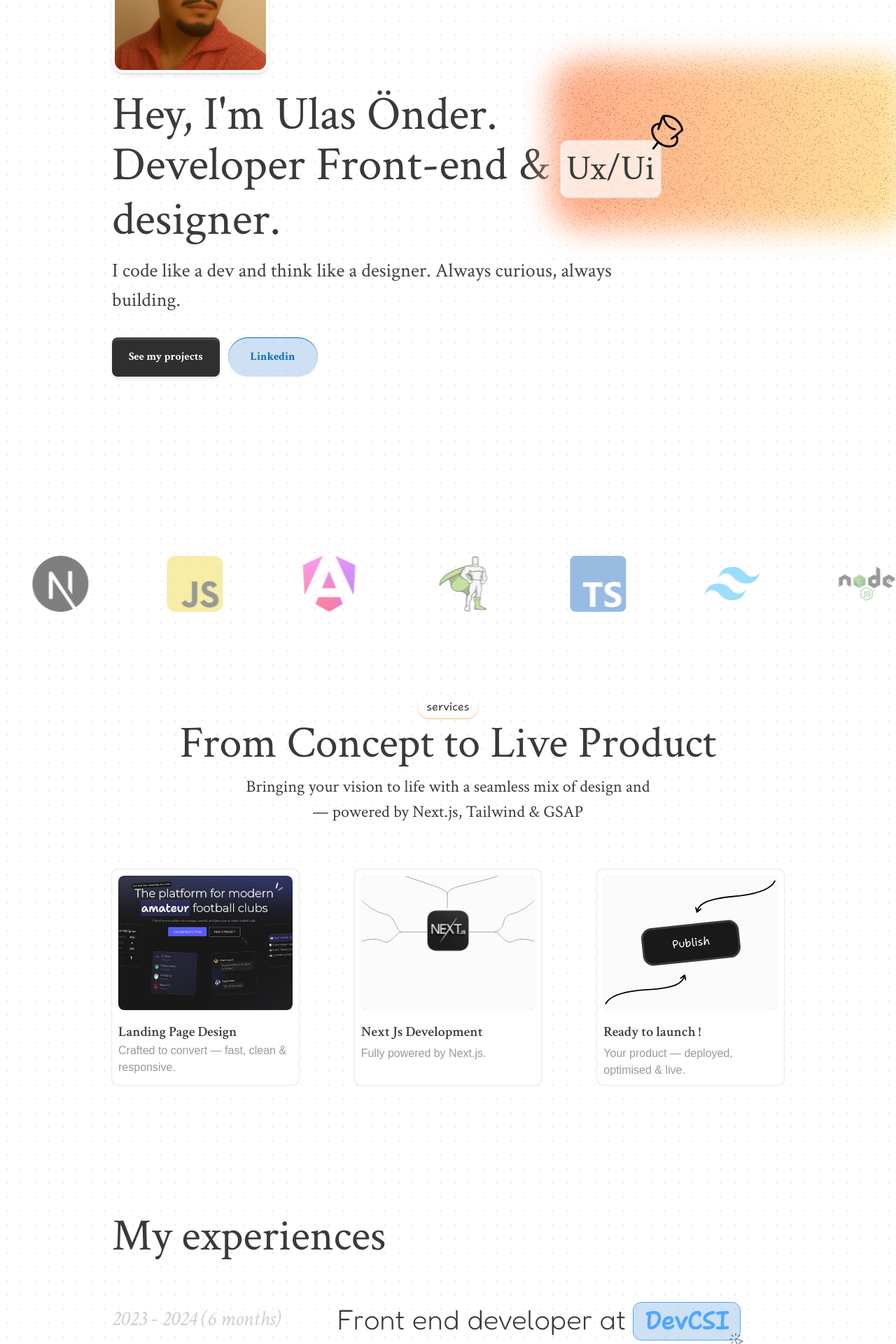
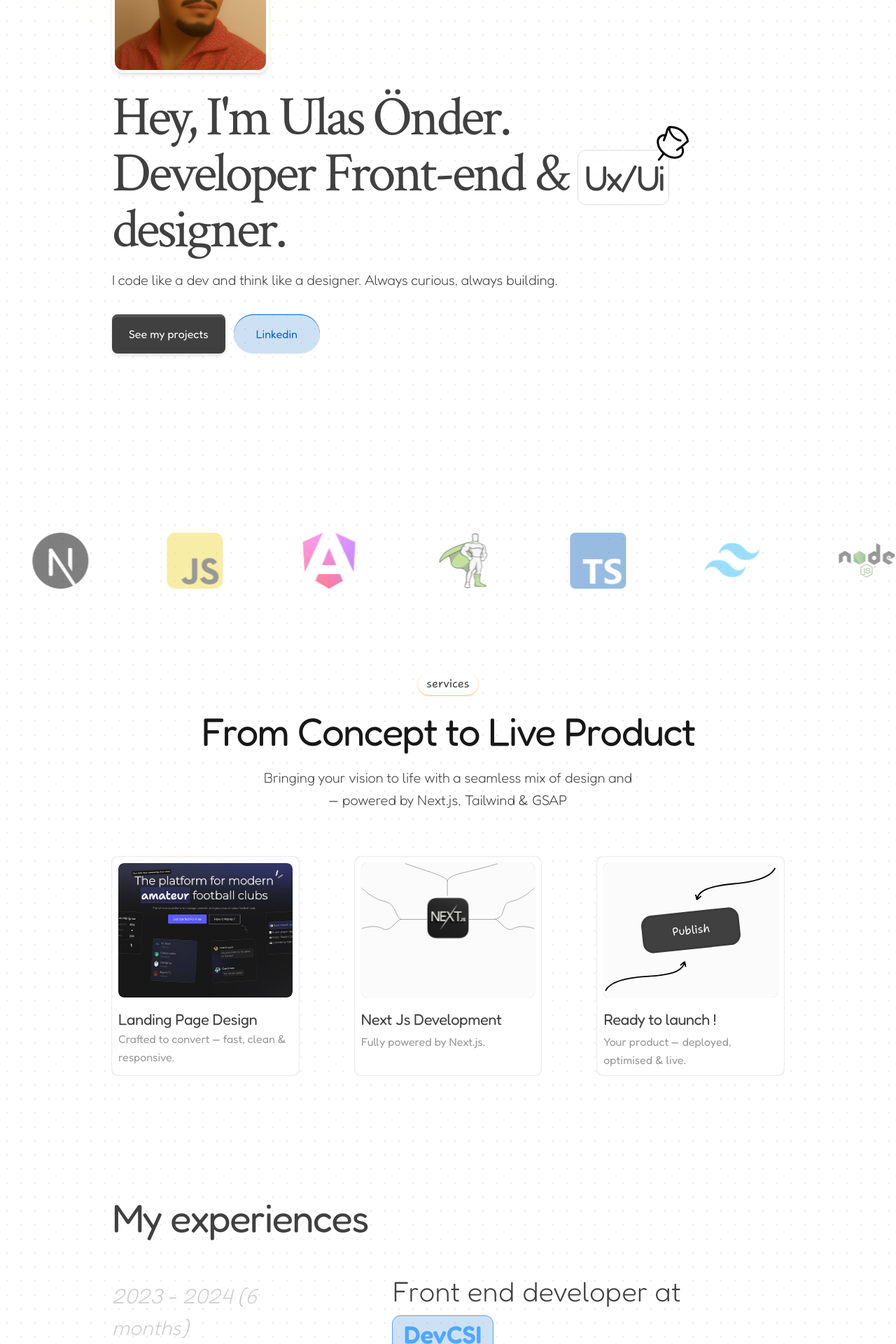
Before and after one commit to Onderito/portfolio-v2, a Next.js app: page / in a window 1280 px wide. Shown: the part 280-2200 px from the top of the page at 70% size. Built offline with nearby package versions, Linux system fonts and the light colour scheme.

Commit message:
changing font and size of text

```diff
--- a/src/app/components/footer.tsx
+++ b/src/app/components/footer.tsx
@@ -19,7 +19,7 @@ export default function Footer() {
           />
         </h2>
 
-        <p className="relative text-center mt-2 lg:mt-6 font-crimson text-base md:text-2xl lg:text-4xl  ">
+        <p className="relative text-center mt-2 lg:mt-6 font-fredoka text-base md:text-2xl lg:text-4xl  ">
           Excited to collaborate together.
           <Image
             className="absolute left-20 md:left-45 xl:left-[32%] w-[100px] md:w-[200px] lg:w-[300px] "
--- a/src/app/components/navbar.tsx
+++ b/src/app/components/navbar.tsx
@@ -50,7 +50,7 @@ export default function Navbar({ sections }: NavbarProps) {
             duration: 0.8,
             ease: easeInOut,
           }}
-          className="font-crimson border-[#DDDDDD] border p-5 xl:p-6 rounded-2xl fixed left-1/2 -translate-x-1/2 top-0 mt-4 z-80 backdrop-blur-md bg-white/70"
+          className="font-fredoka border-[#DDDDDD] border p-5 xl:p-6 rounded-2xl fixed left-1/2 -translate-x-1/2 top-0 mt-4 z-80 backdrop-blur-md bg-white/70"
         >
           <ul className="flex items-center text-2xl xl:text-3xl divide-x divide-[#DDDDDD]">
             {sections.map((section) => (
--- a/src/app/globals.css
+++ b/src/app/globals.css
@@ -12,13 +12,40 @@
   --foreground: #171717;
 }
 
+@layer components {
+  .heading-1 {
+    @apply  text-[32px] leading-10 tracking-[-2px]
+           md:text-[64px] md:leading-tight
+           xl:text-[80px] xl:leading-none xl:tracking-[-0.05em];
+  }
+
+  .heading-2 {
+    @apply  text-[28px] tracking-[-2px]
+           md:text-[48px]
+           xl:text-[56px] xl:tracking-[-0.03em] leading-tight text-foreground;
+  }
+
+  .heading-3 {
+    @apply  text-[18px] tracking-[-0.5px]
+           md:text-[20px] xl:text-[22px] leading-snug text-foreground;
+  }
+
+  .body-text {
+    @apply text-[14px] md:text-[16px] xl:text-[20px]
+           tracking-[-0.01em] leading-relaxed text-gray-600;
+  }
+  .card-text {
+    @apply text-[14px] md:text-[15px] xl:text-[16px]
+           text-gray-600 leading-relaxed;
+  }
+}
+
 @theme inline {
   --color-background: var(--background);
   --color-foreground: var(--foreground);
   --font-sans: var(--font-geist-sans);
   --font-mono: var(--font-geist-mono);
   --font-crimson: "Crimson Text", serif;
-  --font-luckiest: "Luckiest Guy", cursive;
   --font-fredoka: "Fredoka", sans-serif;
   --font-shantell: shantell, sans-serif;
 }
--- a/src/app/section/heroSection.tsx
+++ b/src/app/section/heroSection.tsx
@@ -5,7 +5,7 @@ import { easeInOut, easeOut, motion } from "motion/react";
 export default function HeroSection() {
   return (
     <div className="relative overflow-x-hidden">
-      <motion.img
+      {/* <motion.img
         initial={{ opacity: 0, scale: 0.8, rotate: -25 }}
         animate={{ opacity: 1, scale: 1, rotate: 0 }}
         transition={{
@@ -18,7 +18,7 @@ export default function HeroSection() {
         width={0}
         height={0}
         className=" w-[300px] h-[300px] md:w-[400px] md:h-[400px] lg:w-[550px] lg:h-[550px] xl:w-[600px] xl:h-[600px] absolute right-[-20%] xl:right-[-5%] xl:top-[19%] top-0 md:top-[-10%] lg:top-30 lg:right-[-30%] rounded-full xl:rounded-none "
-      />
+      /> */}
       <section className="p-4 pt-20 md:p-12 lg:p-16 xl:p-40 ">
         <motion.img
           initial={{ opacity: 0, x: 400, scale: 0.8, rotate: -25 }}
@@ -56,10 +56,10 @@ export default function HeroSection() {
             ease: [0.25, 1, 0.8, 1],
           }}
         >
-          <h1 className="font-crimson text-[#3A3A3A] text-[40px] mt-4 xl:mt-6 md:text-[60px] lg:text-[68px] xl-text[80px] md:leading-16 lg:leading-18 xl:leading-18 xl:tracking-normal">
+          <h1 className="font-crimson text-[#404040] heading-1 mt-4 xl:mt-6">
             Hey, I&apos;m Ulas Önder. <br className="" />
             Developer Front-end & {""}
-            <span className="relative backdrop-blur-md bg-white/70 border-[#DDDDDD] border font-crimson p-2 text-[30px] lg:text-[40px] xl:text-[50px] rounded-xl">
+            <span className="relative backdrop-blur-md bg-white/70 border-[#DDDDDD] border font-fredoka p-2 text-[30px] lg:text-[40px] xl:text-[50px] rounded-xl">
               Ux/Ui
               <motion.img
                 initial={{ opacity: 0, y: -90, rotate: -45, scale: 0.8 }}
@@ -79,7 +79,7 @@ export default function HeroSection() {
             designer.
           </h1>
 
-          <p className="text-[16px] font-crimson mt-2 lg:mt-4 xl:mt-4 text-neutral-700 max-w-md md:max-w-2xl xl:max-w-3xl md:text-[24px] lg:text-[28px]">
+          <p className="font-fredoka mt-2 lg:mt-4 xl:mt-4 text-neutral-700 body-text font-light">
             I code like a dev and think like a designer. Always curious, always
             building.
           </p>
@@ -92,7 +92,7 @@ export default function HeroSection() {
               ease: easeOut,
             }}
             // ref={buttonRef}
-            className="mt-6 lg:mt-8 xl:mt-8 font-crimson font-bold text-[16px] flex gap-3 tracking-[-2%]"
+            className="mt-6 lg:mt-8 xl:mt-8 font-fredoka font-bold text-[16px] flex gap-3 tracking-[-2%]"
           >
             <motion.button
               whileHover={{
@@ -100,7 +100,7 @@ export default function HeroSection() {
                 transition: { duration: 0.5, ease: easeInOut },
               }}
               whileTap={{ scale: 0.95, rotate: "2.5deg" }}
-              className="text-white shadow-md inset-shadow-md bg-[#2F2F2F] rounded-lg p-3 md:p-4 xl:px-6 cursor-pointer"
+              className="text-white shadow-md inset-shadow-md bg-[#404040] font-normal rounded-lg p-3 md:p-4 xl:px-6 cursor-pointer"
             >
               <a target="_blank" href="https://github.com/Onderito">
                 See my projects
@@ -112,7 +112,7 @@ export default function HeroSection() {
                 transition: { duration: 0.5, ease: easeInOut },
               }}
               whileTap={{ scale: 0.95, rotate: "2.5deg" }}
-              className="text-[#0B66C2] shadow-xs inset-shadow-lg bg-[#0B66C2]/20 rounded-full p-3 md:p-4 xl:py-1 xl:px-8 cursor-pointer"
+              className="text-[#0B66C2] shadow-xs inset-shadow-lg bg-[#0B66C2]/20 font-normal rounded-full p-3 md:p-4 xl:py-1 xl:px-8 cursor-pointer"
             >
               <a target="_blank" href="https://www.linkedin.com/in/ulasonder/">
                 Linkedin
--- a/src/app/section/myExperiences.tsx
+++ b/src/app/section/myExperiences.tsx
@@ -45,7 +45,7 @@ export default function MyExperiences() {
         transition={{ duration: 0.8, ease: "easeInOut" }}
         viewport={{ once: true, amount: 0.4 }}
         id="myExperiences"
-        className="my-experiences text-[32px] text-[#3A3A3A] md:text-[48px] lg:text-[58px] xl:text-[64px] font-crimson"
+        className="my-experiences heading-2 text-[#404040] font-fredoka"
       >
         My experiences
       </motion.h2>
@@ -54,16 +54,15 @@ export default function MyExperiences() {
         {experiences.map((exp, index) => (
           <motion.div
             key={index}
-            className={`flex flex-col-reverse xl:flex xl:flex-row xl:items-center xl:gap-20 ${
-              index === 1 ? "border-y border-[#cecece]/40 py-6" : ""
-            }`}
+            className={`flex flex-col-reverse xl:flex xl:flex-row xl:items-center xl:gap-20 ${index === 1 ? "border-y border-[#cecece]/40 py-6" : ""
+              }`}
           >
             <motion.p
               initial={{ opacity: 0, y: 50 }}
               whileInView={{ opacity: 1, y: 0 }}
               transition={{ duration: 0.8, ease: "easeInOut" }}
               viewport={{ once: true, amount: 0.4 }}
-              className="date text-[#cecece] text-[20px] md:text-[25px] lg:text-[30px] font-crimson italic"
+              className="date text-[#cecece] text-[20px] md:text-[25px] lg:text-[30px] font-fredoka font-light italic"
             >
               {exp.date}
             </motion.p>
@@ -72,7 +71,7 @@ export default function MyExperiences() {
               whileInView={{ opacity: 1, y: 0 }}
               transition={{ duration: 0.8, ease: "easeInOut" }}
               viewport={{ once: true, amount: 0.4 }}
-              className="title text-[#3A3A3A] text-[24px] md:text-[35px] lg:text-[40px] font-fredoka font-light"
+              className="title text-[#404040] text-[24px] md:text-[35px] lg:text-[40px] font-fredoka font-light "
             >
               {exp.title} at{" "}
               <motion.a
@@ -83,7 +82,7 @@ export default function MyExperiences() {
                 viewport={{ once: true, amount: 0.4 }}
                 rel="noopener noreferrer"
                 target="_blank"
-                className={`company relative font-shantell font-semibold cursor-pointer rounded-xl p-1 px-2 md:px-4 md:p-0 text-[18px] md:text-[35px] lg:text-[40] inline-block border-[0.4px] ${exp.bgClass} ${exp.textClass}`}
+                className={`company relative font-fredoka font-semibold cursor-pointer rounded-xl p-1 px-2 md:px-4 md:p-0 text-[18px] md:text-[35px] lg:text-[40] inline-block border-[0.4px] ${exp.bgClass} ${exp.textClass}`}
                 href={exp.url}
               >
                 {" "}
--- a/src/app/section/services.tsx
+++ b/src/app/section/services.tsx
@@ -13,16 +13,16 @@ export default function Services() {
       viewport={{ once: true, amount: 0.4 }}
       className="flex flex-col justify-center items-center p-4 mt-10 md:p-12 lg:p-16 xl:px-40"
     >
-      <span className="text-[#3A3A3A] font-shantell bg-white shadow-xs shadow-orange-300 p-1 px-3 rounded-full">
+      <span className="text-[#404040] font-shantell bg-white shadow-xs shadow-orange-300 p-1 px-3 rounded-full">
         services
       </span>
       <h2
         id="aboutMe"
-        className="about-title text-[32px] mt-4 leading-10 text-center text-[#3A3A3A] font-crimson md:text-[48px] lg:text-[58px] xl:text-[64px]"
+        className="about-title heading-2 mt-4 text-center text-[#404040]] font-fredoka "
       >
         From Concept to Live Product
       </h2>
-      <p className="text-center text-[#3A3A3A] font-crimson lg:mt-4 xl:mt-6 lg:text-[24px]">
+      <p className="text-center text-[#404040] font-fredoka font-light lg:mt-4 body-text">
         Bringing your vision to life with a seamless mix of design and
         <br className="hidden lg:inline" />— powered by Next.js, Tailwind & GSAP
       </p>
@@ -43,10 +43,10 @@ export default function Services() {
               height={200}
             />
           </div>
-          <h3 className="text-[#3A3A3A] font-crimson font-semibold text-[20px] mt-4">
+          <h3 className="text-[#404040] font-fredoka heading-3 mt-4">
             Landing Page Design
           </h3>
-          <p className="text-[#999999]">
+          <p className="text-[#999999] font-fredoka card-text">
             Crafted to convert — fast, clean & responsive.
           </p>
         </motion.div>
@@ -67,10 +67,10 @@ export default function Services() {
               height={200}
             />
           </div>
-          <h3 className="text-[#3A3A3A] font-crimson font-semibold text-[20px] mt-4">
+          <h3 className="text-[#404040] font-fredoka heading-3 mt-4">
             Next Js Development
           </h3>
-          <p className="text-[#999999] mt-1">Fully powered by Next.js.</p>
+          <p className="text-[#999999] card-text font-fredoka mt-1">Fully powered by Next.js.</p>
         </motion.div>
 
         <motion.div
@@ -88,7 +88,7 @@ export default function Services() {
               height={120}
               src={"/simple-arrow.svg"}
             />
-            <button className="font-shantell text-white bg-[#191919] shadow-spread px-10 py-3 -rotate-6 rounded-xl text-[16px]">
+            <button className="font-shantell text-white bg-[#404040] shadow-spread px-10 py-3 -rotate-6 rounded-xl text-[16px]">
               Publish
             </button>
             <Image
@@ -99,10 +99,10 @@ export default function Services() {
               src={"/simple-arrow.svg"}
             />
           </div>
-          <h3 className="text-[#3A3A3A] font-crimson font-semibold text-[20px] mt-4">
+          <h3 className="text-[#404040] font-fredoka heading-3 mt-4">
             Ready to launch !
           </h3>
-          <p className="text-[#999999] mt-1">
+          <p className="text-[#999999] font-fredoka mt-1 card-text">
             Your product — deployed, optimised & live.
           </p>
         </motion.div>
```
Also changed, not shown: src/app/section/myProjects.tsx (+13 -7 lines).
